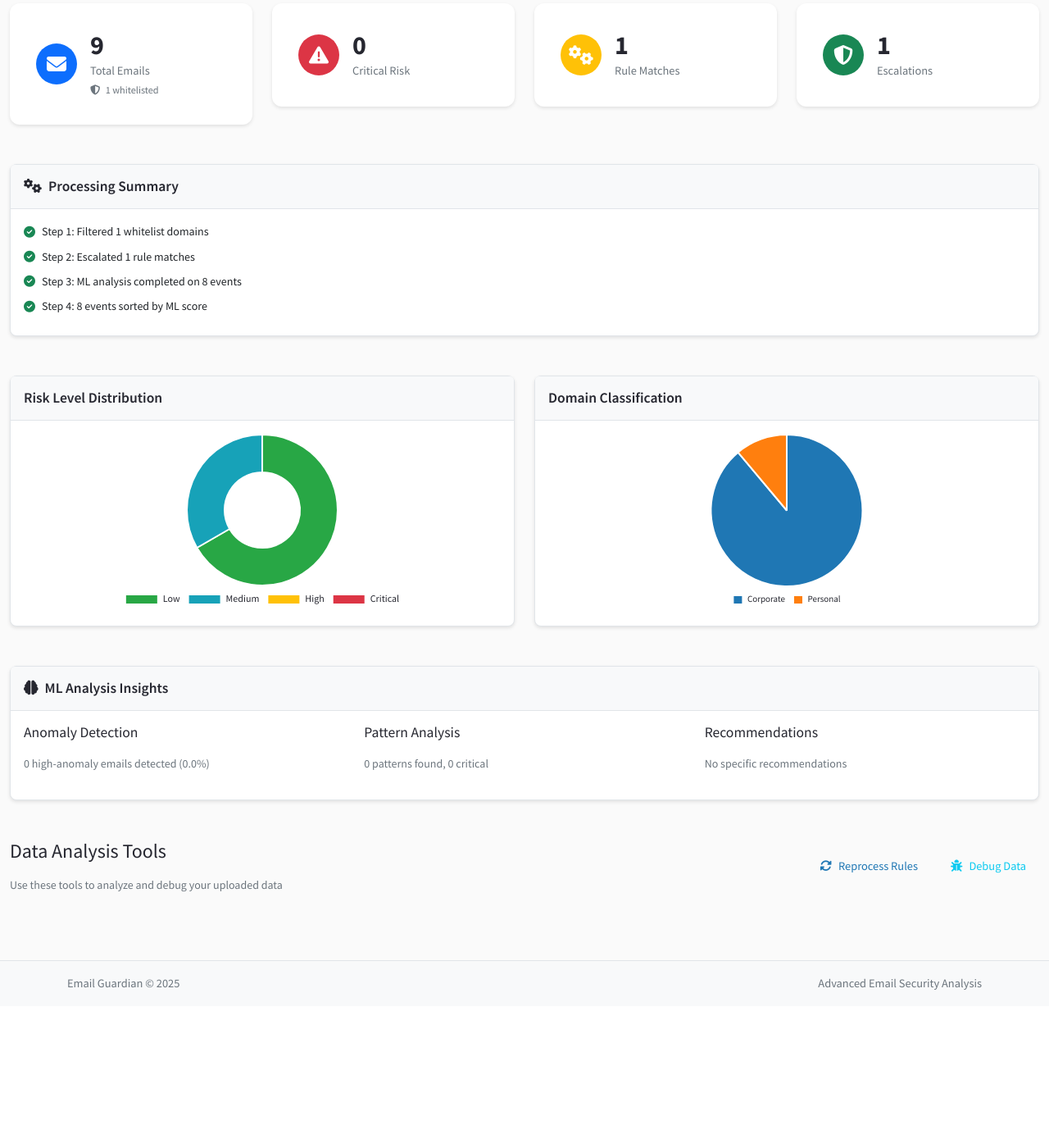
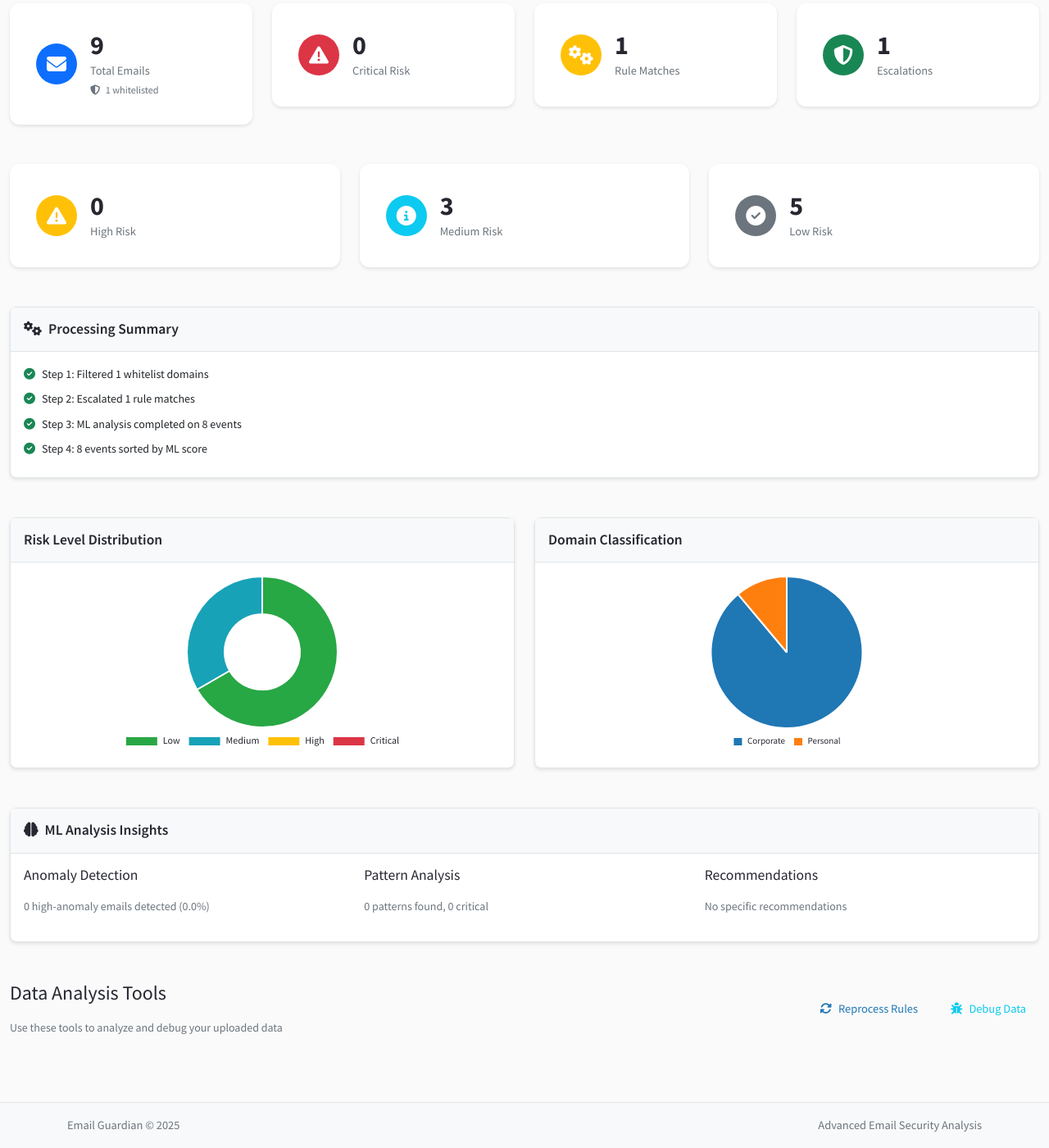
Before and after one commit to Rudolph001/Email_Guardian, a Flask app: page /dashboard/91392e16 in a window 1280 px wide. Shown: the part 204-1604 px from the top of the page at 82% size. Before the commit the page ends 1411 px from the top, so only its background shows below. Run offline with Flask 3, Linux system fonts and the light colour scheme; some libraries are stand-ins or nearby versions.

Commit message:
Enhance dashboard to show a breakdown of items by their risk level
Adds High, Medium, and Low risk level statistics to the dashboard.

Replit-Commit-Author: Agent
Replit-Commit-Session-Id: 86e6bbda-d90b-4b31-a817-23f6f724330b
Replit-Commit-Screenshot-Url: https://storage.googleapis.com/screenshot-production-us-central1/ca41edd1-b1c8-45d3-974e-36bd0789c4b5/86e6bbda-d90b-4b31-a817-23f6f724330b/QqIJg9t

```diff
--- a/templates/dashboard.html
+++ b/templates/dashboard.html
@@ -104,6 +104,63 @@
                             {{ escalated_count }}
                         </h5>
                         <p class="card-text text-muted">Escalations</p>
+                    </div>
+                </div>
+            </div>
+        </div>
+    </div>
+</div>
+
+<!-- Risk Level Breakdown -->
+<div class="row mb-4">
+    <div class="col-md-4">
+        <div class="card stats-card">
+            <div class="card-body">
+                <div class="d-flex align-items-center">
+                    <div class="stats-icon bg-warning">
+                        <i class="fas fa-exclamation-triangle"></i>
+                    </div>
+                    <div class="ms-3">
+                        <h5 class="card-title mb-0">
+                            {{ (case_management_data|selectattr('ml_risk_level', 'equalto', 'High')|list|length) + (escalated_data|selectattr('ml_risk_level', 'equalto', 'High')|list|length) }}
+                        </h5>
+                        <p class="card-text text-muted">High Risk</p>
+                    </div>
+                </div>
+            </div>
+        </div>
+    </div>
+
+    <div class="col-md-4">
+        <div class="card stats-card">
+            <div class="card-body">
+                <div class="d-flex align-items-center">
+                    <div class="stats-icon bg-info">
+                        <i class="fas fa-info-circle"></i>
+                    </div>
+                    <div class="ms-3">
+                        <h5 class="card-title mb-0">
+                            {{ (case_management_data|selectattr('ml_risk_level', 'equalto', 'Medium')|list|length) + (escalated_data|selectattr('ml_risk_level', 'equalto', 'Medium')|list|length) }}
+                        </h5>
+                        <p class="card-text text-muted">Medium Risk</p>
+                    </div>
+                </div>
+            </div>
+        </div>
+    </div>
+
+    <div class="col-md-4">
+        <div class="card stats-card">
+            <div class="card-body">
+                <div class="d-flex align-items-center">
+                    <div class="stats-icon bg-secondary">
+                        <i class="fas fa-check-circle"></i>
+                    </div>
+                    <div class="ms-3">
+                        <h5 class="card-title mb-0">
+                            {{ (case_management_data|selectattr('ml_risk_level', 'equalto', 'Low')|list|length) + (escalated_data|selectattr('ml_risk_level', 'equalto', 'Low')|list|length) }}
+                        </h5>
+                        <p class="card-text text-muted">Low Risk</p>
                     </div>
                 </div>
             </div>
```
Also changed, not shown: attached_assets/image_1752849645104.png (added), attached_assets/image_1752849919199.png (added).
